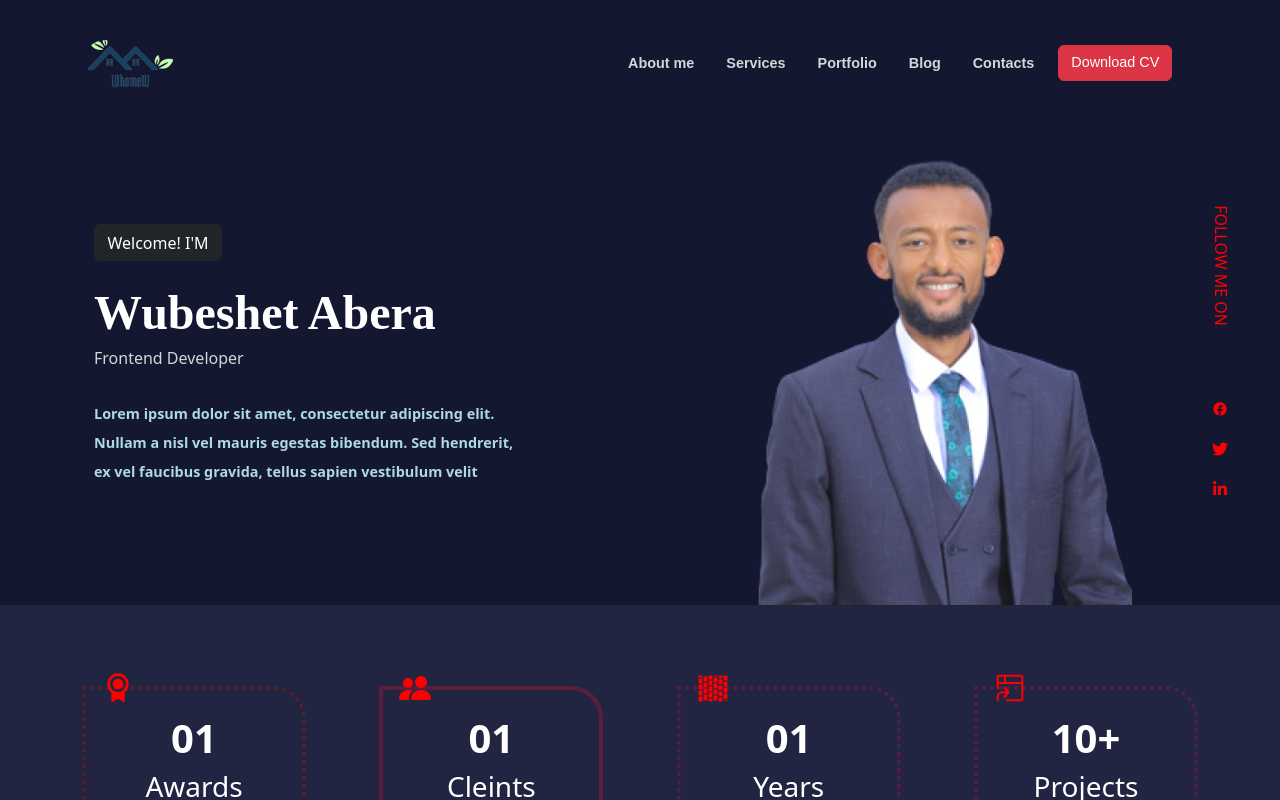
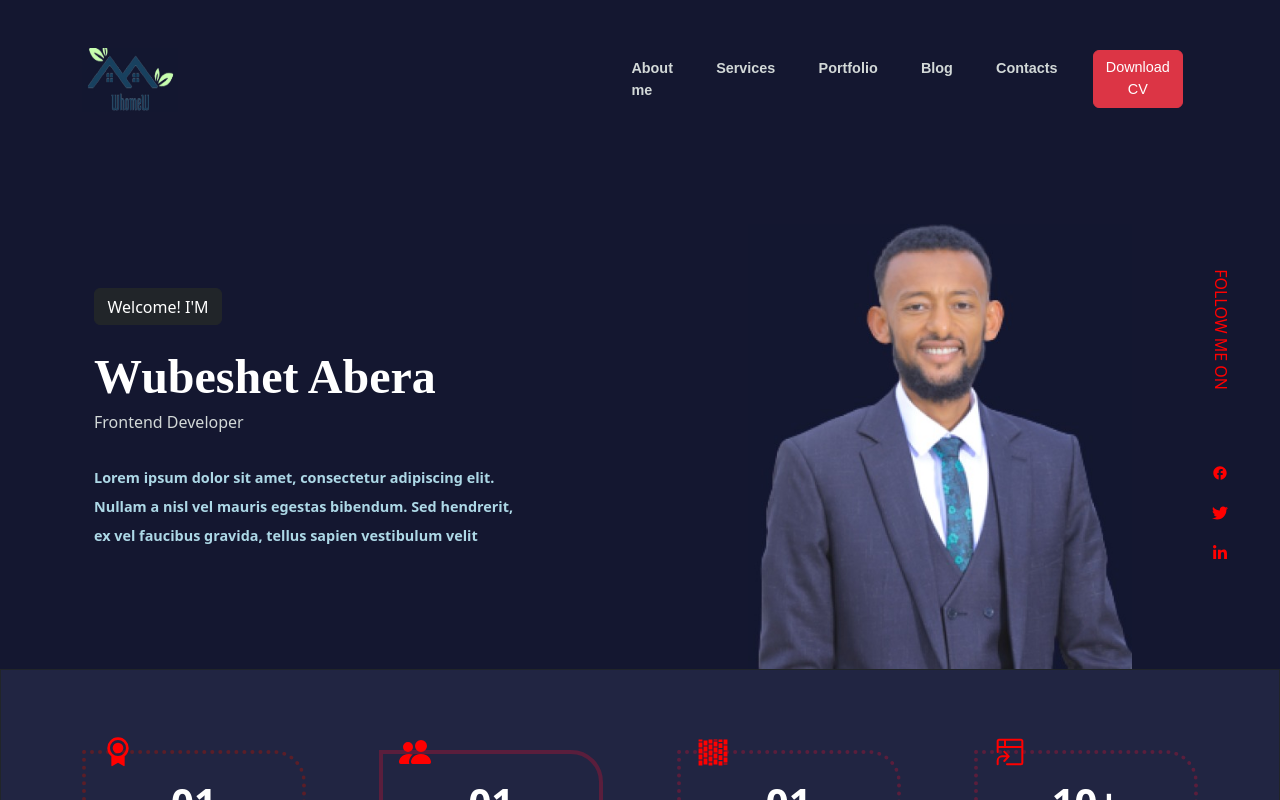
Before and after one commit to wubeabera123/my_portfolio, a React (Create React App) app: page / in a window 1280 px wide. Shown: the top 800 px of the page. Built offline with nearby package versions, Linux system fonts and the light colour scheme.

Commit message:
navbar toggler

```diff
--- a/public/index.html
+++ b/public/index.html
@@ -5,6 +5,11 @@
     <link rel="icon" href="%PUBLIC_URL%/favicon.ico" />
     <link rel="stylesheet" href="https://cdn.jsdelivr.net/npm/bootstrap@5.2.3/dist/css/bootstrap.min.css" integrity="sha384-rbsA2VBKQhggwzxH7pPCaAqO46MgnOM80zW1RWuH61DGLwZJEdK2Kadq2F9CUG65" crossorigin="anonymous">
     <script src="https://cdn.jsdelivr.net/npm/bootstrap@5.2.3/dist/js/bootstrap.min.js" integrity="sha384-cuYeSxntonz0PPNlHhBs68uyIAVpIIOZZ5JqeqvYYIcEL727kskC66kF92t6Xl2V" crossorigin="anonymous"></script>
+    <!-- jQuery (required for Bootstrap's JavaScript plugins) -->
+    <script src="https://code.jquery.com/jquery-3.6.0.min.js"></script>
+
+     <!-- Bootstrap JavaScript -->
+    <script src="https://stackpath.bootstrapcdn.com/bootstrap/4.5.2/js/bootstrap.min.js"></script>
     <meta name="viewport" content="width=device-width, initial-scale=1" />
     <meta name="theme-color" content="#000000" />
     <meta
--- a/src/Landing.js
+++ b/src/Landing.js
@@ -9,17 +9,19 @@ import {FaLinkedinIn} from "react-icons/fa";
 
 function Landing(){
     return(
-  <div style={{maxWidth: "100%"}}>
-    <nav className="container navbar navbar-expand flex flex-nowrap">
-        <div className="container mx-auto">
+  <div>
+    <nav className="container navbar navbar-expand-lg py-5">
+        <div className="container">
            <img src={logo} style={{
             width: "6rem",
-            height: "3rem",
-            borderRadius: "100rem"
+            height: "4rem",
             }} className="logo"/>
         </div>
-        <div className="container">
-           <ul className="navbar-nav">
+        <button class="navbar-toggler" type="button" data-toggle="collapse" data-target="#navbarSupportedContent" aria-controls="navbarSupportedContent" aria-expanded="false" aria-label="Toggle navigation">
+          <span class="navbar-toggler-icon"></span>
+        </button>
+        <div className="collapse navbar-collapse" id="navbarSupportedContent">
+           <ul className="navbar-nav mr-auto">
               <li className="nav-item">
                 <a className="nav-link" href="#">About me</a>
               </li>
@@ -36,7 +38,7 @@ function Landing(){
                 <a className="nav-link" href="#">Contacts</a>
               </li>
               <li className="nav-item">
-                <button className="btn btn-danger" style={{fontSize: "0.9rem"}}>Download CV</button>
+                <button className="btn btn-danger" style={{fontSize: "0.9rem",minHeight: "2.5rem"}}>Download CV</button>
               </li>
            </ul>
         </div>
--- a/src/index.css
+++ b/src/index.css
@@ -12,14 +12,10 @@ nav ul{
   list-style: none;
   margin: 0;
   padding: 0;
-  margin-left: -2rem;
+  margin-left: -6rem;
 }
 nav li{
-  display: inline-block;
-  margin-right: 1rem;
-}
-nav li:last-child {
-  margin-right: 0;
+  margin-right: 1.7rem;
 }
 .nav-link{
   color: #d2d8d7;
@@ -27,12 +23,7 @@ nav li:last-child {
   font-size: 0.9rem;
 }
 .navbar{
-  margin-top: 2rem;
-  text-decoration: none;
   font-family: Arial, Helvetica, sans-serif;
-}
-.nav-item{
-  justify-content: space-evenly;
 }
 #info{
   border: 1px solid;
```
